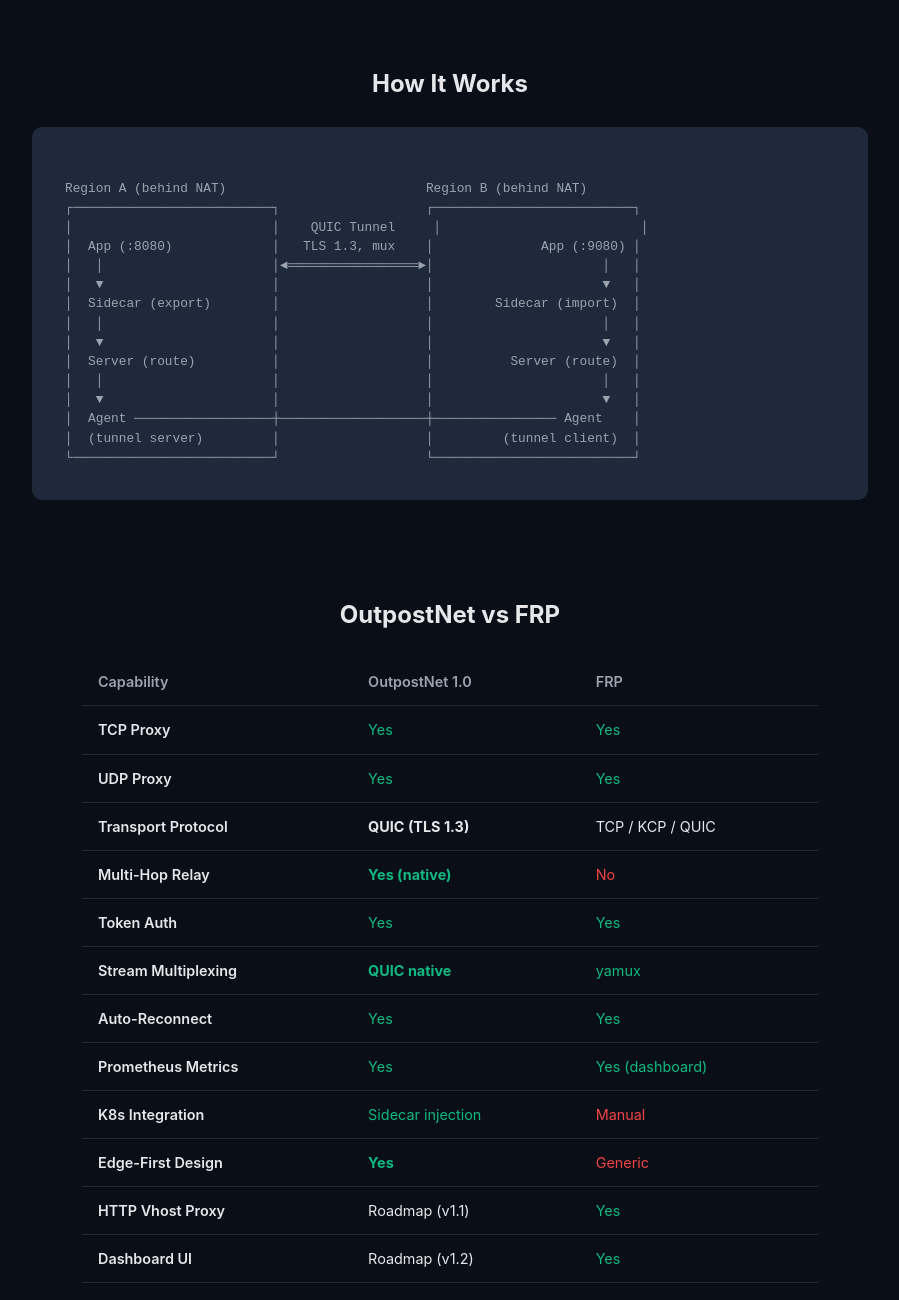
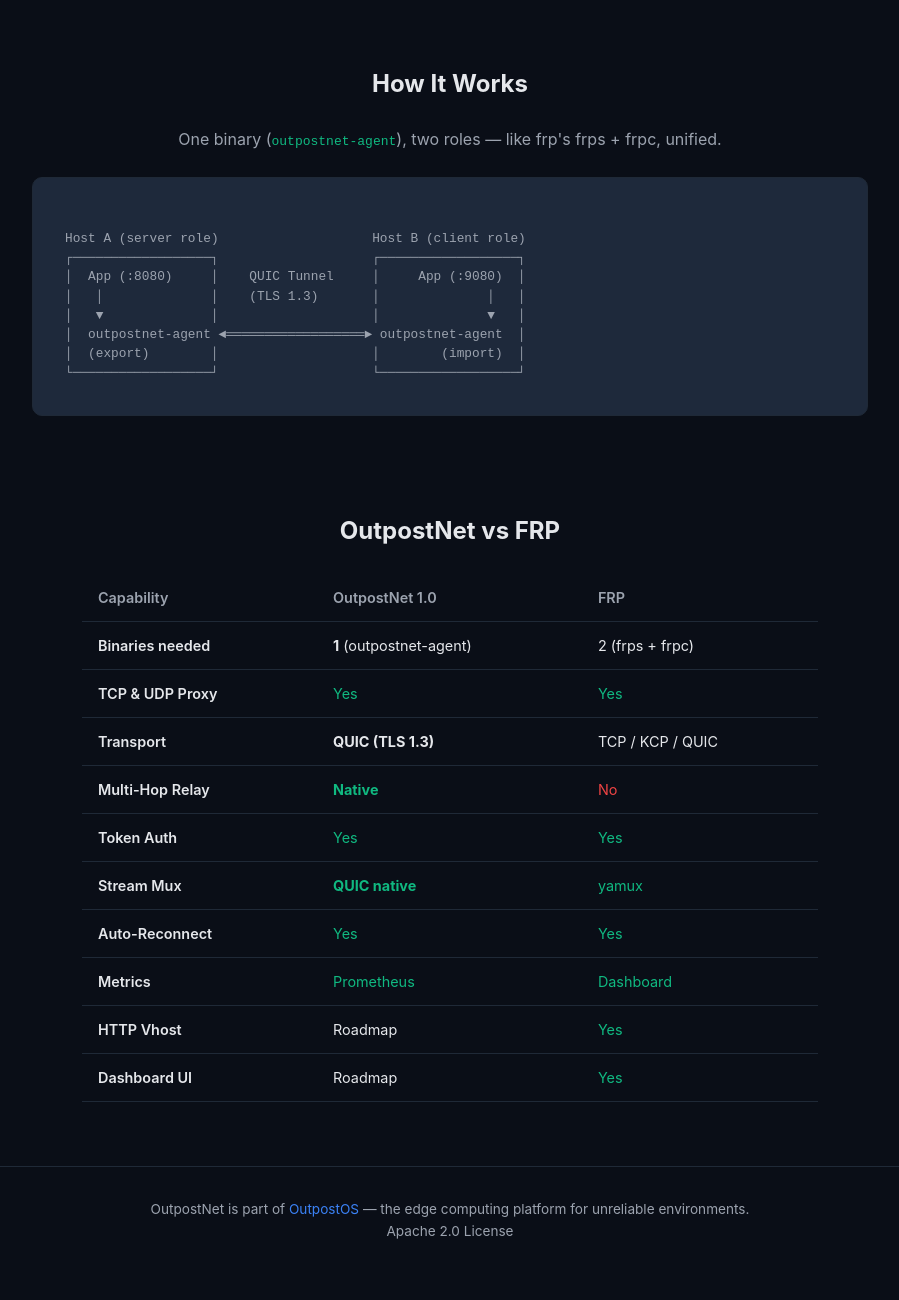
Before and after one commit to outpostos/OutpostNet, a plain HTML site: page docs/index.html in a window 1280 px wide. Shown: the part 1240-2540 px from the top of the page, without its empty margins (190-1089 px from the left). After the commit the page ends 2515 px from the top, so only its background shows below. Drawn offline with Linux system fonts and the light colour scheme.

Commit message:
fix(docs): simplify README and landing page — one binary, two roles
Board feedback: 1.0 targets FRP, not K8s. Four components front-and-center
is confusing when `outpostnet-agent` alone covers the FRP use case.

Changes:
- README now leads with agent as THE binary (like frp's frps+frpc unified)
- Removed 4-component table from main flow
- Server/sidecar moved to "Advanced: Multi-App Deployments" section at bottom
- Controller (K8s) removed from README entirely — not relevant for 1.0
- Landing page diagram updated: agent-only, no server/sidecar/controller
- Comparison table: added "Binaries needed" row (1 vs 2), removed K8s row
- Simplified install section: just agent

Co-Authored-By: Paperclip <noreply@paperclip.ing>

```diff
--- a/docs/index.html
+++ b/docs/index.html
@@ -141,7 +141,7 @@
 
 <section class="hero">
   <h1>Tunnel anything.<br><span>No public IP needed.</span></h1>
-  <p>OutpostNet is a lightweight TCP/UDP tunneling proxy built for edge computing. Expose local services across regions over encrypted QUIC tunnels with multi-hop relay.</p>
+  <p>One binary, two roles. Like frp, but built on QUIC with multi-hop relay. Expose local services across regions over encrypted tunnels.</p>
   <div class="hero-buttons">
     <a href="https://github.com/outpostos/OutpostNet/releases" class="btn btn-primary">Download v1.0.0</a>
     <a href="https://github.com/outpostos/OutpostNet/blob/main/docs/quickstart.md" class="btn btn-secondary">Quick Start</a>
@@ -181,22 +181,16 @@
 
 <section class="diagram-section" id="how-it-works">
   <h2>How It Works</h2>
+  <p style="color: var(--text-muted); margin-bottom: 1.5rem;">One binary (<code style="color: var(--green);">outpostnet-agent</code>), two roles — like frp's frps + frpc, unified.</p>
   <div class="diagram">
-Region A (behind NAT)                          Region B (behind NAT)
-┌──────────────────────────┐                   ┌──────────────────────────┐
-│                          │    QUIC Tunnel     │                          │
-│  App (:8080)             │   TLS 1.3, mux    │              App (:9080) │
-│   │                      │◄═════════════════►│                      │   │
-│   ▼                      │                   │                      ▼   │
-│  Sidecar (export)        │                   │        Sidecar (import)  │
-│   │                      │                   │                      │   │
-│   ▼                      │                   │                      ▼   │
-│  Server (route)          │                   │          Server (route)  │
-│   │                      │                   │                      │   │
-│   ▼                      │                   │                      ▼   │
-│  Agent ──────────────────┼───────────────────┼──────────────── Agent    │
-│  (tunnel server)         │                   │         (tunnel client)  │
-└──────────────────────────┘                   └──────────────────────────┘</div>
+Host A (server role)                    Host B (client role)
+┌──────────────────┐                    ┌──────────────────┐
+│  App (:8080)     │    QUIC Tunnel     │     App (:9080)  │
+│   │              │    (TLS 1.3)       │              │   │
+│   ▼              │                    │              ▼   │
+│  outpostnet-agent ◄══════════════════► outpostnet-agent  │
+│  (export)        │                    │        (import)  │
+└──────────────────┘                    └──────────────────┘</div>
 </section>
 
 <section class="comparison" id="comparison">
@@ -208,23 +202,23 @@ Region A (behind NAT)                          Region B (behind NAT)
       <th>FRP</th>
     </tr>
     <tr>
-      <td>TCP Proxy</td>
+      <td>Binaries needed</td>
+      <td><strong>1</strong> (outpostnet-agent)</td>
+      <td>2 (frps + frpc)</td>
+    </tr>
+    <tr>
+      <td>TCP & UDP Proxy</td>
       <td class="check">Yes</td>
       <td class="check">Yes</td>
     </tr>
     <tr>
-      <td>UDP Proxy</td>
-      <td class="check">Yes</td>
-      <td class="check">Yes</td>
-    </tr>
-    <tr>
-      <td>Transport Protocol</td>
+      <td>Transport</td>
       <td><strong>QUIC (TLS 1.3)</strong></td>
       <td>TCP / KCP / QUIC</td>
     </tr>
     <tr>
       <td>Multi-Hop Relay</td>
-      <td class="check"><strong>Yes (native)</strong></td>
+      <td class="check"><strong>Native</strong></td>
       <td class="cross">No</td>
     </tr>
     <tr>
@@ -233,7 +227,7 @@ Region A (behind NAT)                          Region B (behind NAT)
       <td class="check">Yes</td>
     </tr>
     <tr>
-      <td>Stream Multiplexing</td>
+      <td>Stream Mux</td>
       <td class="check"><strong>QUIC native</strong></td>
       <td class="check">yamux</td>
     </tr>
@@ -243,28 +237,18 @@ Region A (behind NAT)                          Region B (behind NAT)
       <td class="check">Yes</td>
     </tr>
     <tr>
-      <td>Prometheus Metrics</td>
-      <td class="check">Yes</td>
-      <td class="check">Yes (dashboard)</td>
+      <td>Metrics</td>
+      <td class="check">Prometheus</td>
+      <td class="check">Dashboard</td>
     </tr>
     <tr>
-      <td>K8s Integration</td>
-      <td class="check">Sidecar injection</td>
-      <td class="cross">Manual</td>
-    </tr>
-    <tr>
-      <td>Edge-First Design</td>
-      <td class="check"><strong>Yes</strong></td>
-      <td class="cross">Generic</td>
-    </tr>
-    <tr>
-      <td>HTTP Vhost Proxy</td>
-      <td>Roadmap (v1.1)</td>
+      <td>HTTP Vhost</td>
+      <td>Roadmap</td>
       <td class="check">Yes</td>
     </tr>
     <tr>
       <td>Dashboard UI</td>
-      <td>Roadmap (v1.2)</td>
+      <td>Roadmap</td>
       <td class="check">Yes</td>
     </tr>
   </table>
```
Also changed, not shown: 1 other file.
